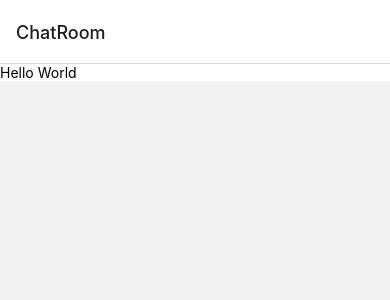
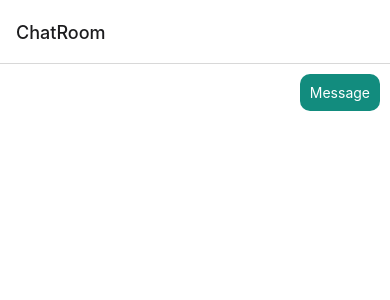
Before and after one commit to IRSAGE/Chat-App, a React Native app: screen /ChatRoom in a window 390 px wide. Shown: the top 300 px of the page. Built offline with nearby package versions, Linux system fonts and the light colour scheme; what expo-linking would draw is missing.

Commit message:
Designing the message component

```diff
--- /dev/null
+++ b/components/Message/Message.tsx
@@ -0,0 +1,34 @@
+import React from "react";
+import { StyleSheet, Text, View } from "react-native";
+
+const Message = () => {
+  const isMe = true;
+
+  return (
+    <View
+      style={[
+        styles.container,
+        {
+          backgroundColor: isMe ? "#128C7E" : "#34B7F1",
+          marginLeft: isMe ? "auto" : 10,
+        },
+      ]}
+    >
+      <Text style={styles.text}>Message</Text>
+    </View>
+  );
+};
+
+export default Message;
+
+const styles = StyleSheet.create({
+  container: {
+    padding: 10,
+    margin: 10,
+    borderRadius: 10,
+    maxWidth: "70%",
+  },
+  text: {
+    color: "white",
+  },
+});
--- /dev/null
+++ b/components/Message/index.ts
@@ -0,0 +1 @@
+export {default} from "./Message"
--- a/screens/ChatRoomSCreen.tsx
+++ b/screens/ChatRoomSCreen.tsx
@@ -1,15 +1,18 @@
 import React from "react";
 import { StyleSheet } from "react-native";
+import Message from "../components/Message";
 import { Text, View } from "../components/Themed";
 
 const ChatRoomSCreen = () => {
   return (
-    <View>
-      <Text>Hello World</Text>
+    <View style={styles.page}>
+      <Message />
     </View>
   );
 };
 
 export default ChatRoomSCreen;
 
-const styles = StyleSheet.create({});
+const styles = StyleSheet.create({
+  page: { flex: 1 },
+});
```
